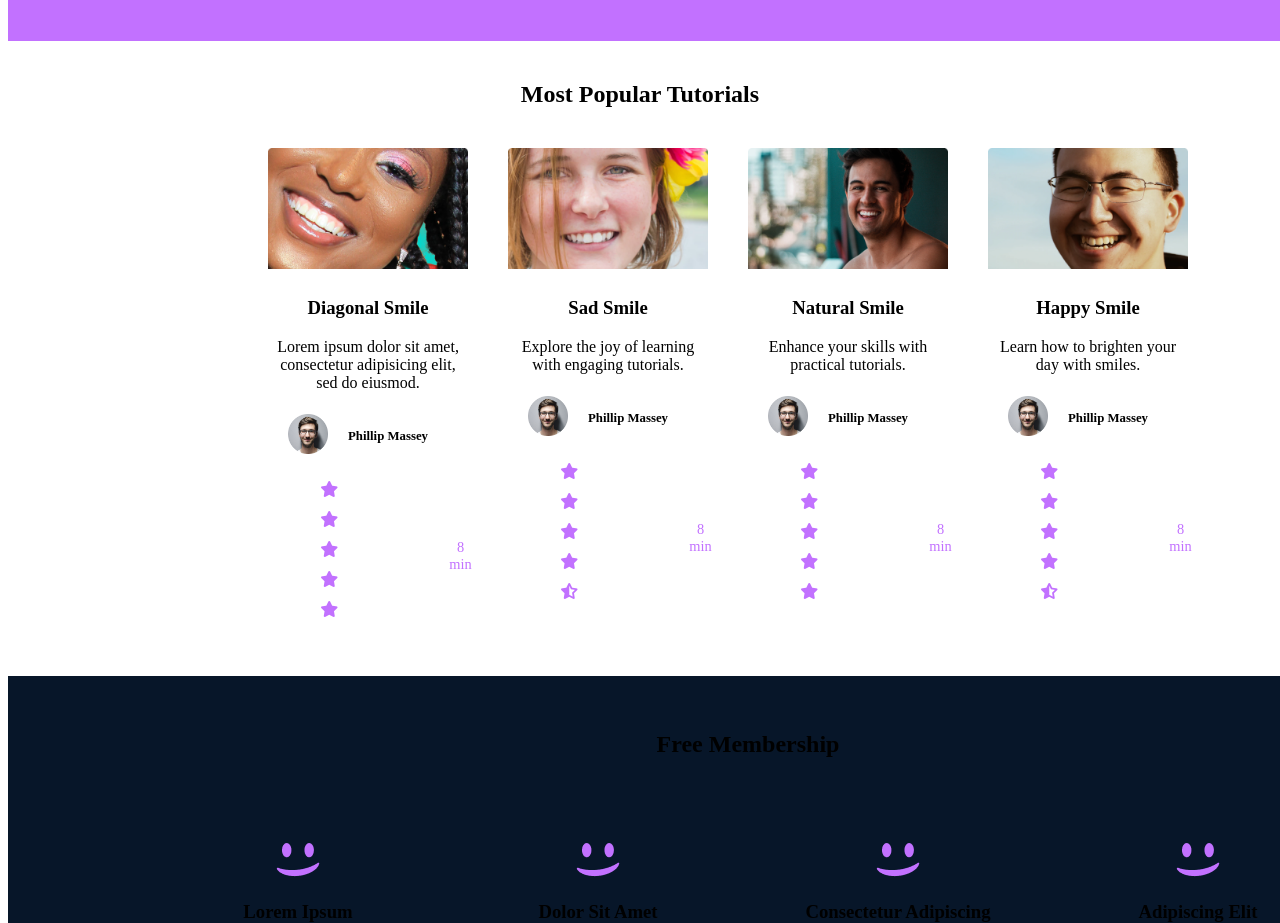
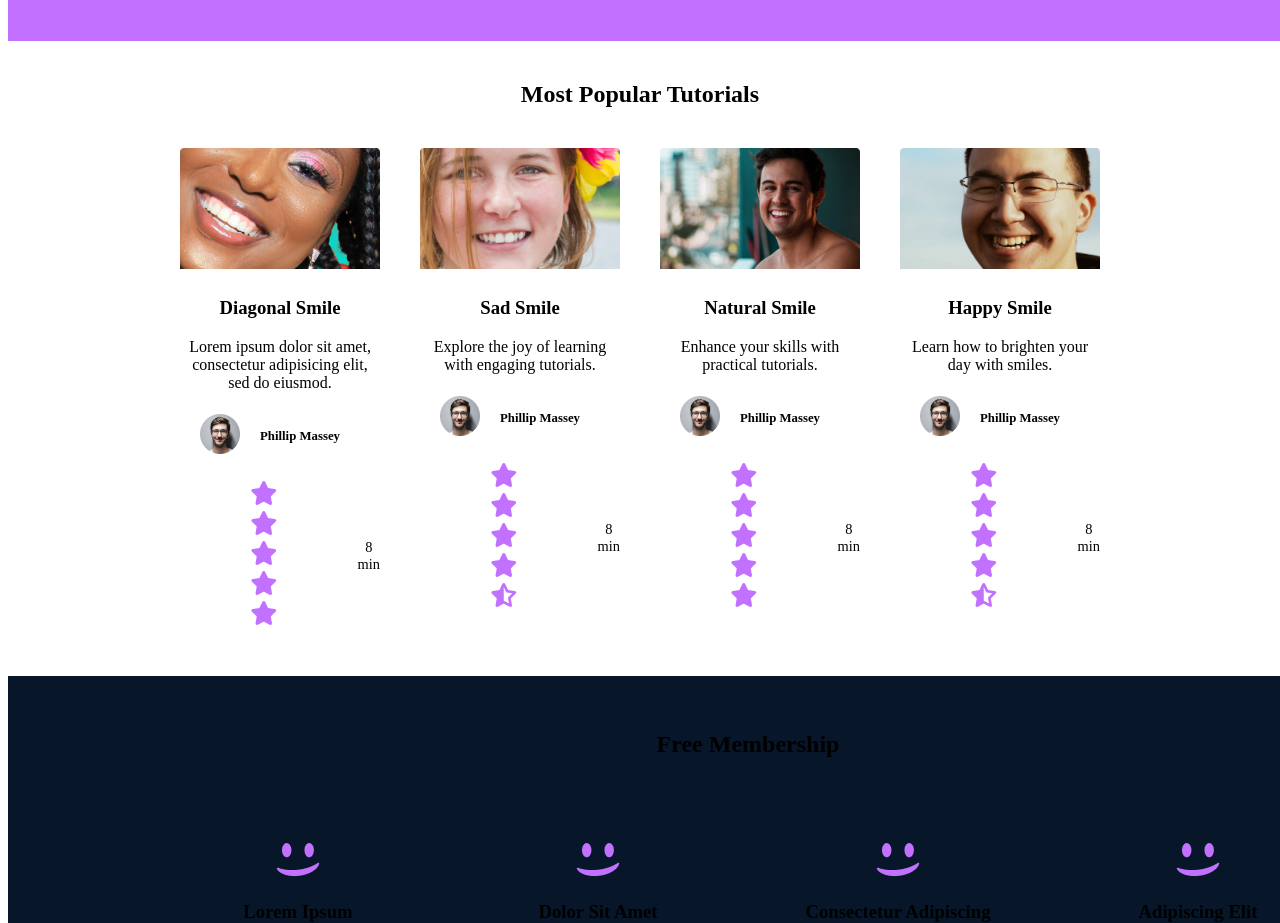
Before and after one commit to hayatina/alx_html_css, a plain HTML site: page css_advanced/index.html in a window 1280 px wide. Shown: the part 1128-2051 px from the top of the page. Drawn offline with Linux system fonts and the light colour scheme.

Commit message:
add changes

```diff
--- a/css_advanced/styles.css
+++ b/css_advanced/styles.css
@@ -209,38 +209,31 @@ blockquote {
 }
 
 .five {
-    display: flex; /* Use Flexbox for layout */
-    justify-content: center; /* Center the items horizontally */
-    margin-top: 10px; /* Space above the profile section */
-    gap: 30px; /* Reduced gap between tutorial items */
-    width: 1440px;
-
+    display: flex;                /* Use Flexbox for layout */
+    justify-content: center;      /* Center the items horizontally */
+    margin-top: 10px;            /* Space above the profile section */
+    gap: 30px;                   /* Space between tutorial items */
+    flex-wrap: wrap;             /* Allow wrapping on smaller screens */
 }
 
 .five > div {
-    text-align: center; /* Center the text within each profile */
-    margin: 5px; /* Reduced margin between profiles */
-    max-width: 200px; /* Optional: Limit max width for uniformity */
+    text-align: center;           /* Center the text within each profile */
+    margin: 5px;                 /* Reduced margin between profiles */
+    max-width: 200px;            /* Limit max width for uniformity */
+    flex: 1 1 auto;              /* Allow items to grow and shrink */
 }
 
 .five img {
-    margin-bottom: 5px; /* Reduced space below images */
-    width: 100%; /* Make images responsive */
-
+    margin-bottom: 5px;          /* Space below images */
+    width: 100%;                 /* Make images responsive */
 }
 
 .heading h2 {
-    text-align: center; /* Center the heading */
-    margin-bottom: 15px; /* Reduced space below the heading */
-    font-size: 1.5em; /* Reduced font size */
+    text-align: center;           /* Center the heading */
+    margin-bottom: 15px;         /* Space below the heading */
+    font-size: 1.5em;            /* Font size */
 }
 
-.stars {
-    color: #C271FF; /* Star color */
-    font-size: 1.0em; /* Adjust star size */
-    gap: 40px;
-
-}
 
 .five > div > div:last-child {
     display: flex; /* Use Flexbox for the stars and duration */
@@ -249,7 +242,7 @@ blockquote {
 }
 
 .five > div > div:last-child p {
-    margin-left: 15px; /* Reduced space between stars and duration */
+    margin-left: 0px; /* Reduced space between stars and duration */
     font-size: 0.9em; /* Reduced font size for duration */
 }
 
@@ -264,10 +257,24 @@ blockquote {
     margin-left: 70px;
 }
 
+.stars {
+    display: flex;                /* Use Flexbox */
+    align-items: center;          /* Center items vertically */
+}
+
+.stars .score {
+    margin-right: 10px;           /* Space between stars and time text */
+    color: #C271FF;               /* Star color */
+}
+
+.stars i {
+    font-size: 1.5em;             /* Ensure all stars are the same size */
+}
 .pic, .choosen{
     margin-top: 20px ;
     margin-bottom: 20px;
 }
+
 
 .six {
     background-color: #071629;
```
Also changed, not shown: 2 other files.
